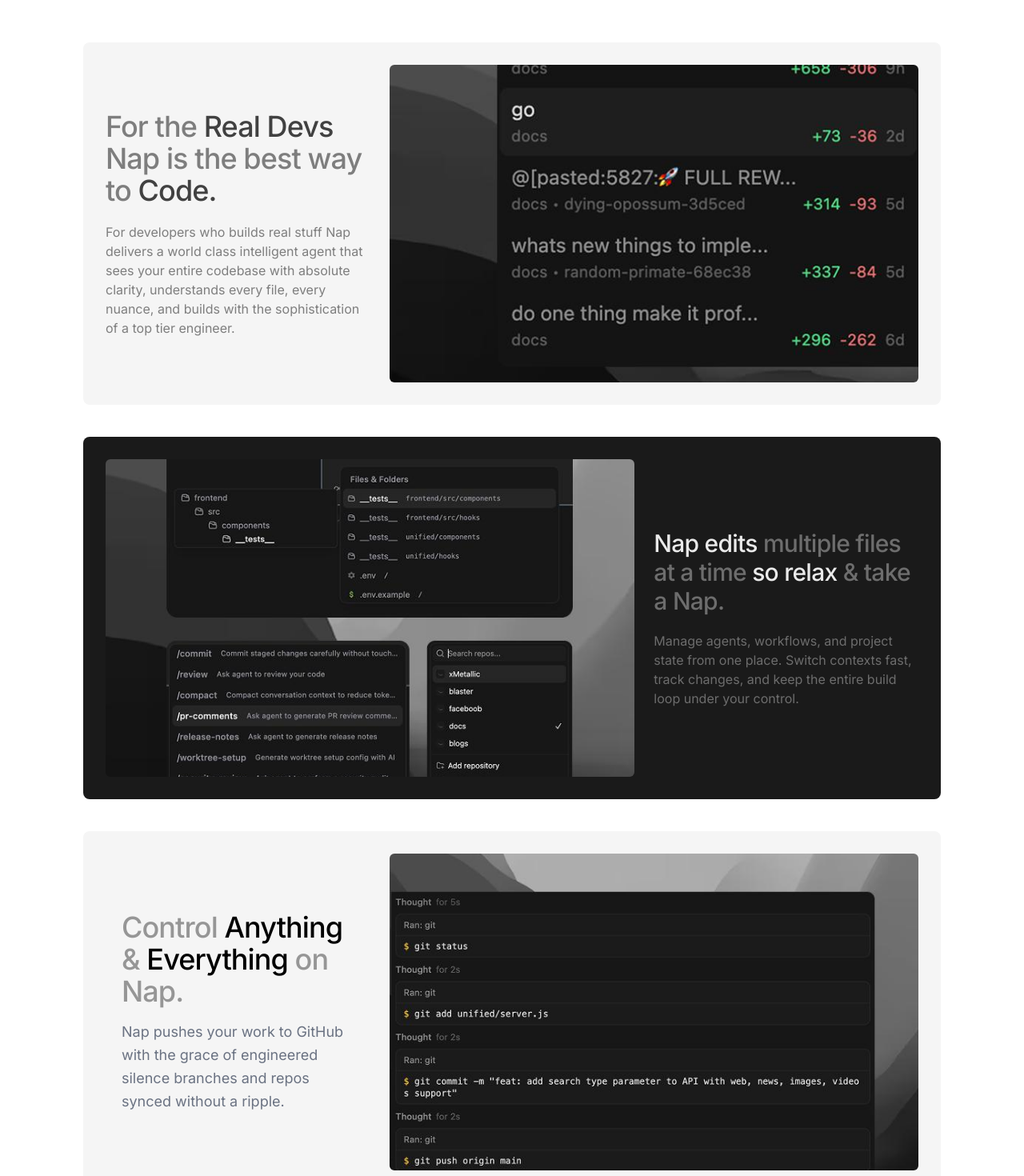
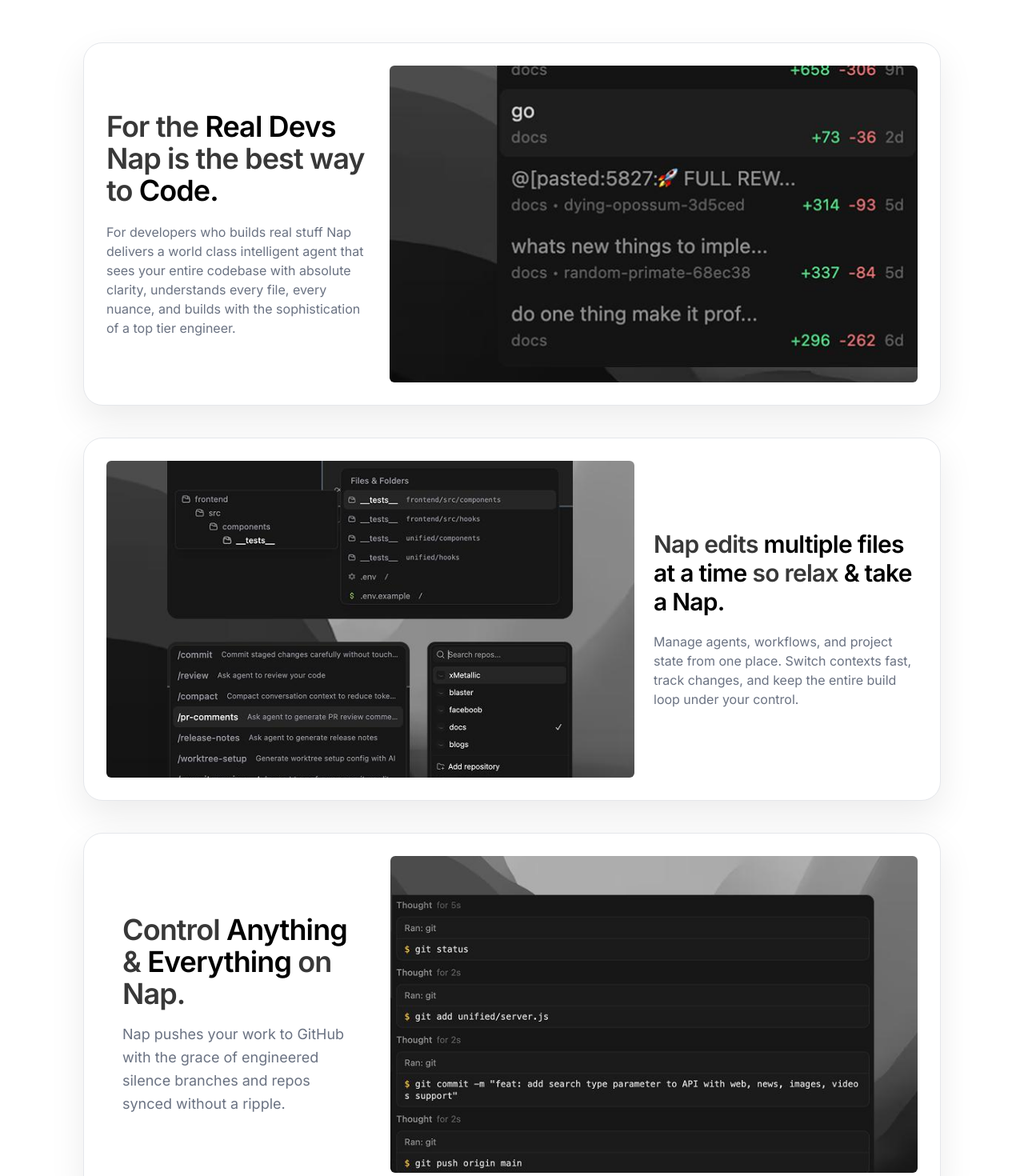
Before and after one commit to farzeenilyaszargar/nap-ide, a Next.js app: page / in a window 1280 px wide. Shown: the part 1080-2550 px from the top of the page at 80% size. Built offline with nearby package versions, Linux system fonts and the light colour scheme.

Commit message:
Match features styling to download cards

```diff
--- a/components/features.tsx
+++ b/components/features.tsx
@@ -5,11 +5,11 @@ export default function Features() {
         <section id="features" className="w-full overflow-hidden py-5 sm:py-10">
             <div className="mx-auto flex w-full max-w-6xl flex-col gap-10 px-4 sm:gap-10 sm:px-6 lg:px-10">
                 <h2 className="sr-only">Features</h2>
-                <div className="flex flex-col gap-6 sm:gap-10">
-                    <div className="flex flex-col gap-6 bg-[#F5F5F5] rounded-sm sm:rounded-lg p-7 text-left overflow-hidden md:flex-row md:items-center">
+                <div className="flex flex-col gap-15 sm:gap-10">
+                    <div className="flex flex-col gap-6 rounded-3xl border border-gray-200 bg-white p-7 text-left shadow-[0_18px_45px_rgba(0,0,0,0.08)] overflow-hidden md:flex-row md:items-center">
                         <div className="flex flex-col gap-5 md:w-1/3">
-                            <h3 className="text-2xl sm:text-4xl font-medium tracking-tight text-[#7E7E7E]">For the <span className="text-[#414141]">Real Devs</span>  <br></br>Nap is the best way to <span className="text-[#414141]">Code.</span></h3>
-                            <p className="text-xs sm:text-base text-[#7E7E7E]">For developers who builds real stuff Nap delivers a world class intelligent agent that sees your entire codebase with absolute clarity, understands every file, every nuance, and builds with the sophistication of a top tier engineer.</p>
+                            <h3 className="text-2xl sm:text-4xl font-semibold tracking-tight text-[#383838]">For the <span className="text-black">Real Devs</span>  <br></br>Nap is the best way to <span className="text-black">Code.</span></h3>
+                            <p className="text-xs sm:text-base text-gray-500">For developers who builds real stuff Nap delivers a world class intelligent agent that sees your entire codebase with absolute clarity, understands every file, every nuance, and builds with the sophistication of a top tier engineer.</p>
                         </div>
                         <div className="relative w-full overflow-hidden rounded-md sm:rounded-md md:w-2/3" style={{ aspectRatio: "5 / 3" }}>
                             <Image
@@ -21,7 +21,7 @@ export default function Features() {
                             />
                         </div>
                     </div>
-                    <div className="flex flex-col gap-6 bg-[#1A1A1A] rounded-sm sm:rounded-lg p-7 text-left overflow-hidden md:flex-row md:items-center">
+                    <div className="flex flex-col gap-6 rounded-3xl border border-gray-200 bg-white p-7 text-left shadow-[0_18px_45px_rgba(0,0,0,0.08)] overflow-hidden md:flex-row md:items-center">
                         <div className="relative w-full overflow-hidden rounded-md sm:rounded-md md:w-2/3" style={{ aspectRatio: "5 / 3" }}>
                             <Image
                                 src="/files.jpeg"
@@ -32,13 +32,13 @@ export default function Features() {
                             />
                         </div>
                         <div className="flex flex-col gap-5 md:w-1/3">
-                            <h3 className="text-2xl sm:text-3xl font-medium tracking-tight text-[#EAEAEA]">Nap edits <span className="text-[#6D6D6D]">multiple files at a time</span>  so relax <span className="text-[#6D6D6D]">&amp; take a Nap.</span></h3>
-                            <p className="text-xs sm:text-base text-[#6D6D6D]">Manage agents, workflows, and project state from one place. Switch contexts fast, track changes, and keep the entire build loop under your control.</p>
+                            <h3 className="text-2xl sm:text-3xl font-semibold tracking-tight text-[#383838]">Nap edits <span className="text-black">multiple files at a time</span>  so relax <span className="text-black">&amp; take a Nap.</span></h3>
+                            <p className="text-xs sm:text-base text-gray-500">Manage agents, workflows, and project state from one place. Switch contexts fast, track changes, and keep the entire build loop under your control.</p>
                         </div>
                     </div>
-                    <div className="flex flex-col gap-6 bg-[#F5F5F5] rounded-sm sm:rounded-lg p-7 text-left overflow-hidden md:flex-row md:items-center">
+                    <div className="flex flex-col gap-6 rounded-3xl border border-gray-200 bg-white p-7 text-left shadow-[0_18px_45px_rgba(0,0,0,0.08)] overflow-hidden md:flex-row md:items-center">
                         <div className="w-full px-5 md:w-1/3">
-                            <h3 className="text-2xl sm:text-4xl font-medium tracking-tight mb-4 text-[#969696]">
+                            <h3 className="text-2xl sm:text-4xl font-semibold tracking-tight mb-4 text-[#383838]">
                                 Control <span className="text-black">Anything</span> &amp; <span className="text-black">Everything</span> on Nap.
                             </h3>
                             <p className="text-gray-500 text-sm sm:text-lg leading-relaxed">Nap pushes your work to GitHub with the grace of engineered silence branches and repos synced without a ripple.</p>
```
